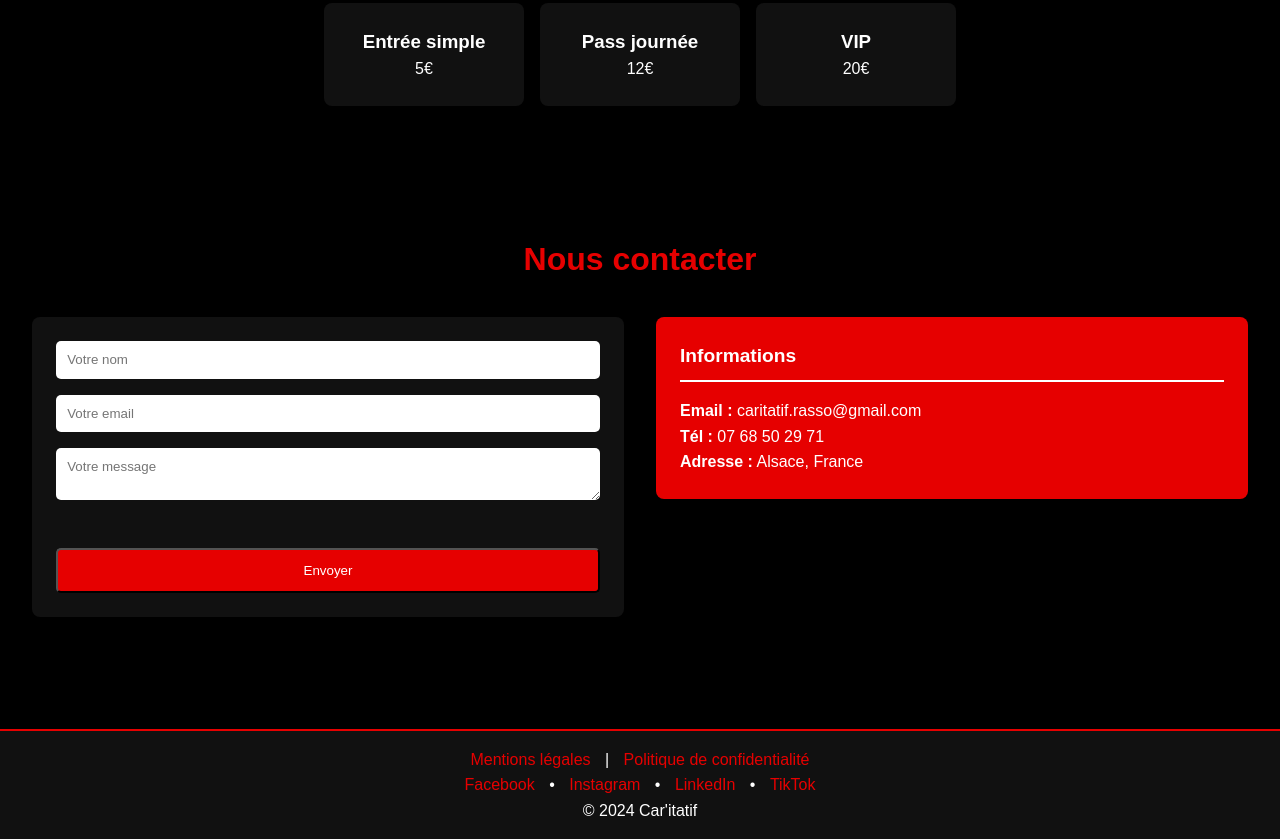
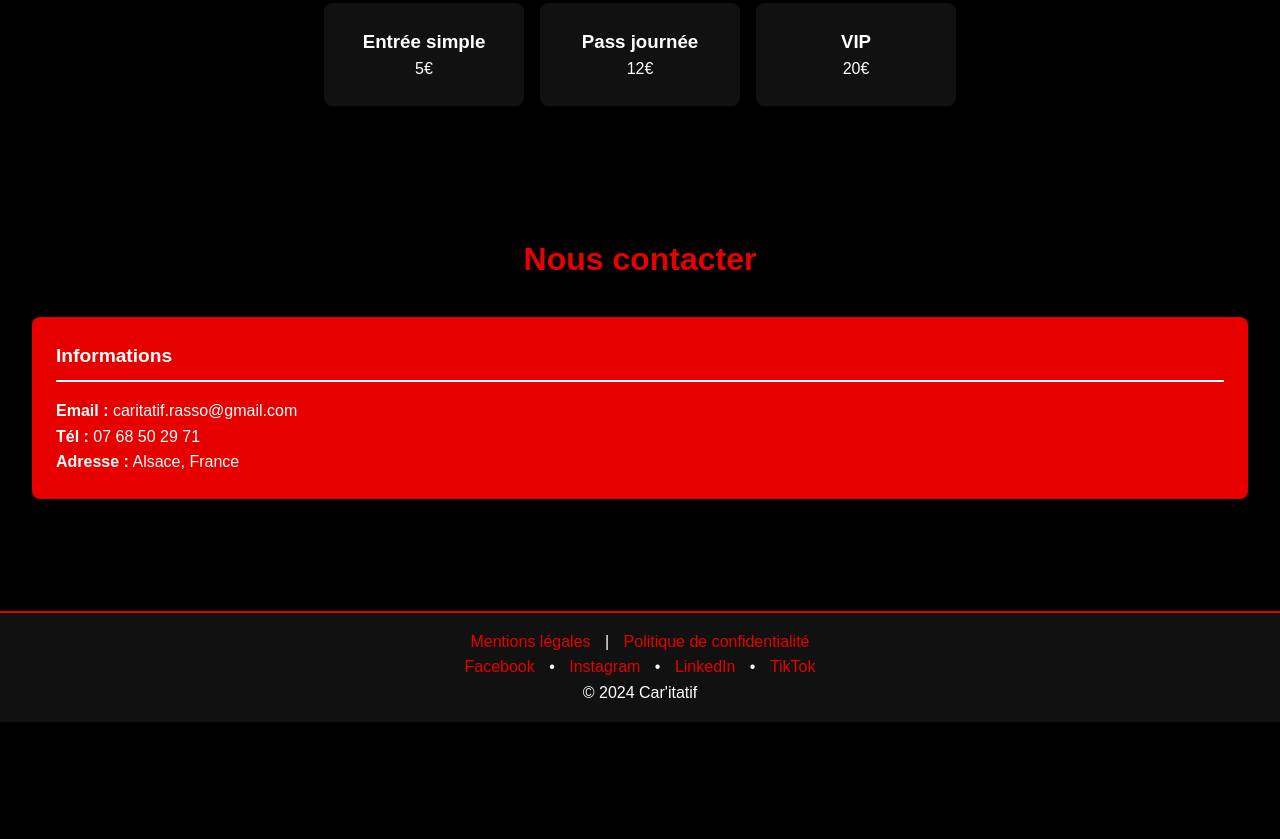
Before and after one commit to caritatifrasso-prog/car-itatif, a plain HTML site: page index.html in a window 1280 px wide. Shown: the part 803-1642 px from the top of the page. After the commit the page ends 1525 px from the top, so only its background shows below. Drawn offline with Linux system fonts and the light colour scheme.

Commit message:
Update index.html

```diff
--- a/index.html
+++ b/index.html
@@ -66,12 +66,6 @@
   <section id="contact">
     <h2>Nous contacter</h2>
     <div class="contact-container">
-      <form>
-        <input type="text" placeholder="Votre nom" required>
-        <input type="email" placeholder="Votre email" required>
-        <textarea placeholder="Votre message" required></textarea>
-        <button type="submit" class="btn">Envoyer</button>
-      </form>
 
       <div class="contact-infos">
         <h3>Informations</h3>
```
